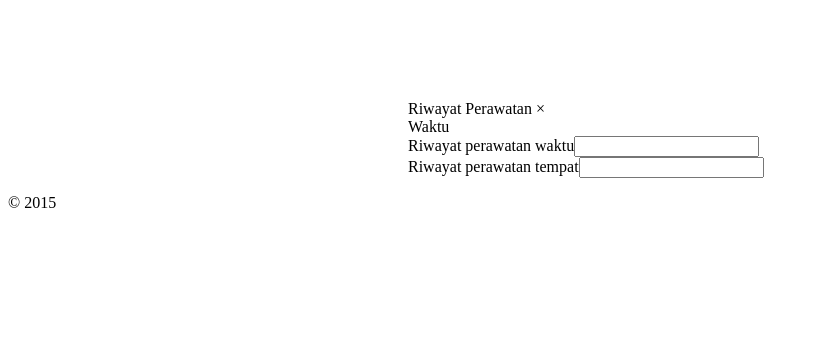
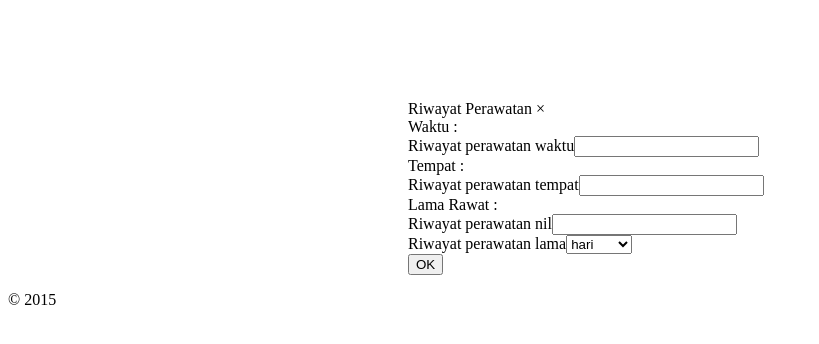
Before and after one commit to wildanSawaludin/smart-ehealth, a Yii app: template backend/views/Anamnesa/anamnesa-riwayat/riwayatPerawatan.php in a window 1280 px wide. Shown: the top 344 px of the page, without its empty margins (0-819 px from the left). Run offline with PHP 8.4 and a stand-in for Yii, Linux system fonts and the light colour scheme; the template is opened without the code that fills it, so the values that code supplies are empty; form fields are guessed from the names that the template uses; some libraries are stand-ins or nearby versions.

Commit message:
merapihkan form riwayat perawatan

```diff
--- a/backend/views/Anamnesa/anamnesa-riwayat/riwayatPerawatan.php
+++ b/backend/views/Anamnesa/anamnesa-riwayat/riwayatPerawatan.php
@@ -12,7 +12,7 @@ use kartik\widgets\DatePicker;
 
     <div class="modal-body">
         <?php $form = ActiveForm::begin([
-                'id' => 'keluhanDetail-form',
+                'id' => 'riwayatPerawatan-form',
                 'enableAjaxValidation' => false,
                 'enableClientValidation' => true,
                 'type' => ActiveForm::TYPE_HORIZONTAL,
@@ -23,24 +23,47 @@ use kartik\widgets\DatePicker;
                 ]
             ]);
         ?>
-        <div class="row">
-            <div class="col-sm-4">
+        <div class="form-group">
+            <label class="col-md-2 control-label" for="Diagnosa">Waktu :</label>
+            <div class="col-md-4">
                 <?php
-                    echo '<label class="control-label">Waktu</label>';
                     echo $form->field($model, 'riwayat_perawatan_waktu')->widget(DatePicker::classname(), [
                         'options' => ['placeholder' => ''],
                         'pluginOptions' => [
                             'autoclose'=>true,
-                            'format' => 'dd/mm/yyyy'
-                        ]
+                            'format' => 'dd-MM-yyyy'
+                        ],
+                        'language' => 'id'
                     ]);
                 ?>
             </div>
         </div>
-        <?php
-            $list = ['Rumah Sakit' => 'Rumah Sakit', 'Puskesmas' => 'Puskesmas', 'Rumah' => 'Rumah'];
-            echo $form->field($model, 'riwayat_perawatan_tempat')->radioList($list);
-        ?>
+        <div class="form-group">
+            <label class="col-md-2 control-label" for="Diagnosa">Tempat :</label>
+            <div class="col-md-4">
+                <?php
+                    $list = ['Rumah Sakit' => 'Rumah Sakit', 'Puskesmas' => 'Puskesmas', 'Rumah' => 'Rumah'];
+                    echo $form->field($model, 'riwayat_perawatan_tempat')->radioList($list);
+                ?>
+            </div>
+        </div>
+        <div class="form-group">
+            <label class="col-md-2 control-label" for="Diagnosa">Lama Rawat :</label>
+            <div class="col-md-2">
+                <?= $form->field($model, 'riwayat_perawatan_nil') ?>
+            </div>
+            <div class="col-md-4">
+                <?= $form->field($model, 'riwayat_perawatan_lama')->dropDownList(['hari' => 'hari', 'minggu' => 'minggu', 'bulan' => 'bulan', 'tahun' => 'tahun']) ?>
+            </div>
+        </div>
+        <div class="form-group">
+            <div class="col-md-offset-2 col-md-4">
+                <input id="btnOk" type="button" class="btn btn-primary" value="OK">
+            </div>
+        </div>
+
         <?php ActiveForm::end(); ?>
     </div>
 </div>
+<script>var id = '<?php echo $_GET['id']; ?>' </script>
+<script src="/admin/js/riwayatPerawatan.js"></script>
```
